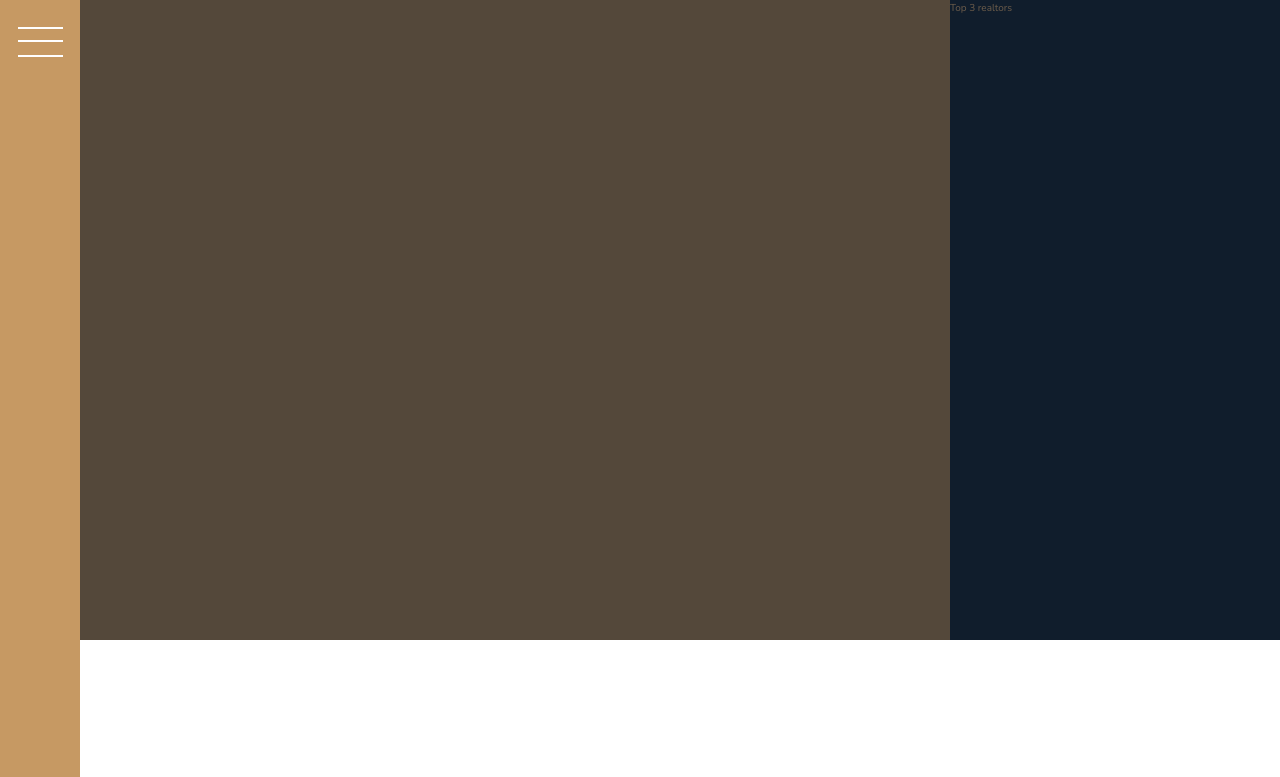
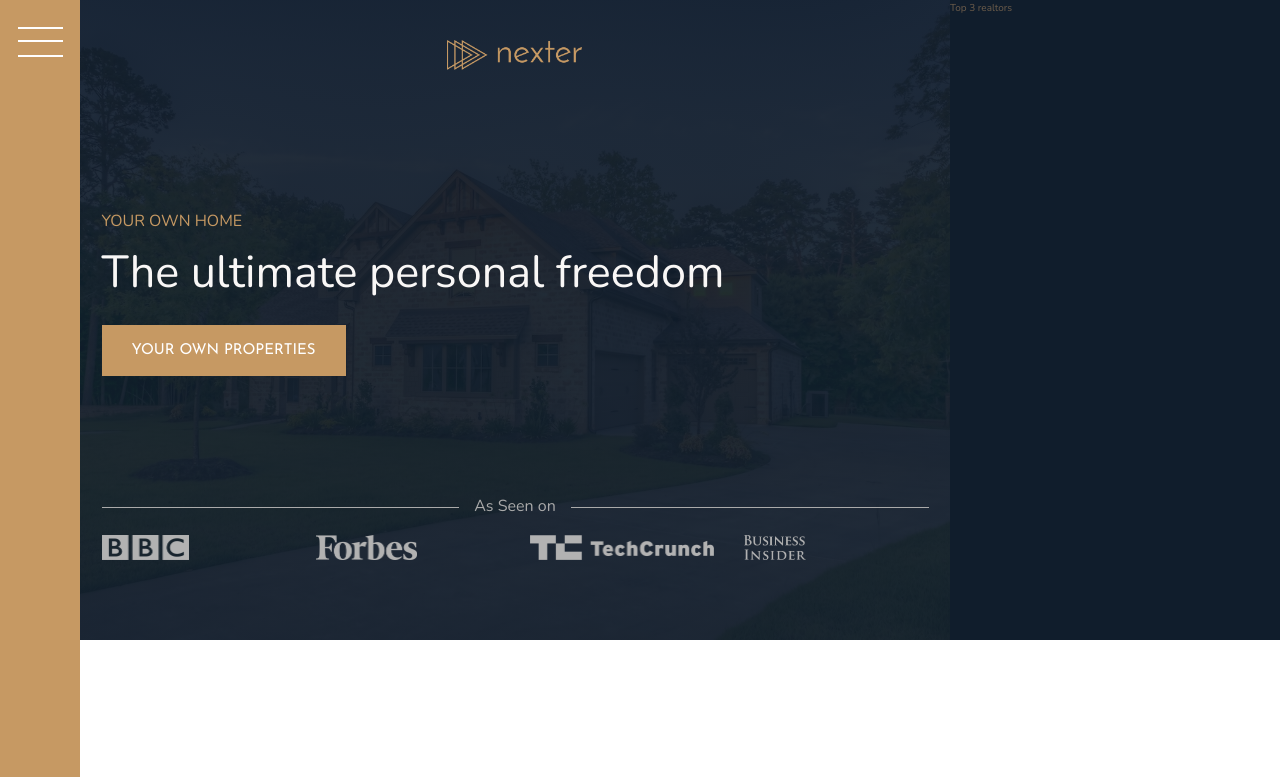
Before and after one commit to Akhi4009/Nexter, a website: page nexter/index.html in a window 1280 px wide. Shown: the top 777 px of the page. Drawn offline with nearby package versions, Linux system fonts and the light colour scheme.

Commit message:
header compleet

```diff
--- a/nexter/index.html
+++ b/nexter/index.html
@@ -16,8 +16,20 @@
        <button class="nav-btn"></button>
        </div>
        <header class="header">
+        <img src="img/logo .png" alt="logo" class="header__logo">
 
-       </header>
+        <h3 class="heading-3">Your own home</h3>
+        <h1 class="heading-1">The ultimate personal freedom</h1>
+        <button class="btn header__btn">Your own properties</button>
+        <div class="header__seanon-text"> As Seen on</div>
+        <div class="header__seanon-logos">
+            <img src="img/logo-bbc.png" alt="bbc">
+            <img src="img/logo-forbes.png" alt="forbes">
+            <img src="img/logo-techcrunch.png" alt="techno">
+            <img src="img/logo-bi.png" alt="bi">
+        </div>
+
+    </header>
        <div class="realtors">
         Top 3 realtors
        </div>
--- a/nexter/sass/_header.scss
+++ b/nexter/sass/_header.scss
@@ -1,4 +1,54 @@
 .header {
-    background-color: $color-grey-dark-1;
     grid-column: full-start/col-end 6;
+    background-image: linear-gradient(rgba($color-secondary,.93), rgba($color-secondary,.93)),
+    url('../img/hero.jpeg');
+    background-size: cover;
+    background-position: center;
+    padding: 8rem;
+    padding-top: 4rem;
+
+    display: grid;
+    grid-template-rows: 1fr min-content 6rem 1fr;
+    gap: 1.5rem 0;
+    grid-template-columns: max-content;
+    justify-content: center;
+
+
+    &__logo{
+        height: 3rem;
+        justify-self: center;
+    }
+    &__btn{
+        align-self: start;
+        justify-self: start;
+    }
+
+    &__seanon-text {
+        display: grid;
+        grid-template-columns: 1fr max-content 1fr;
+        align-items: center;
+        gap: 0 1.5rem;
+
+        font-size: 1.6rem;
+        color: $color-grey-light-2;
+
+        &::before,
+        &::after{
+            content: "";
+            height: 1px;
+            display: block;
+            background-color: currentColor;
+        }
+    }
+
+    &__seanon-logos {
+        display: grid;
+        grid-template-columns: repeat(4,1fr);
+       grid-column-gap: 3rem;
+       justify-content: center;
+        img{
+            height: 2.5rem;
+            filter: brightness(70%);
+            }
+    }
 }
--- a/nexter/sass/_typography.scss
+++ b/nexter/sass/_typography.scss
@@ -3,7 +3,12 @@
     font-weight: 400;
 
 }
-
+.heading-1{
+  @extend %heading;
+  font-size: 4.5rem;
+  color: $color-grey-light-1;
+  line-height: 1;
+}
 .heading-2{
   @extend %heading;
   font-size: 4rem;
```
Also changed, not shown: nexter/css/style.css, nexter/img/logo-bbc.png (added), nexter/img/logo-bi.png (added), nexter/img/logo-forbes.png (added), nexter/img/logo-techcrunch.png (added).
